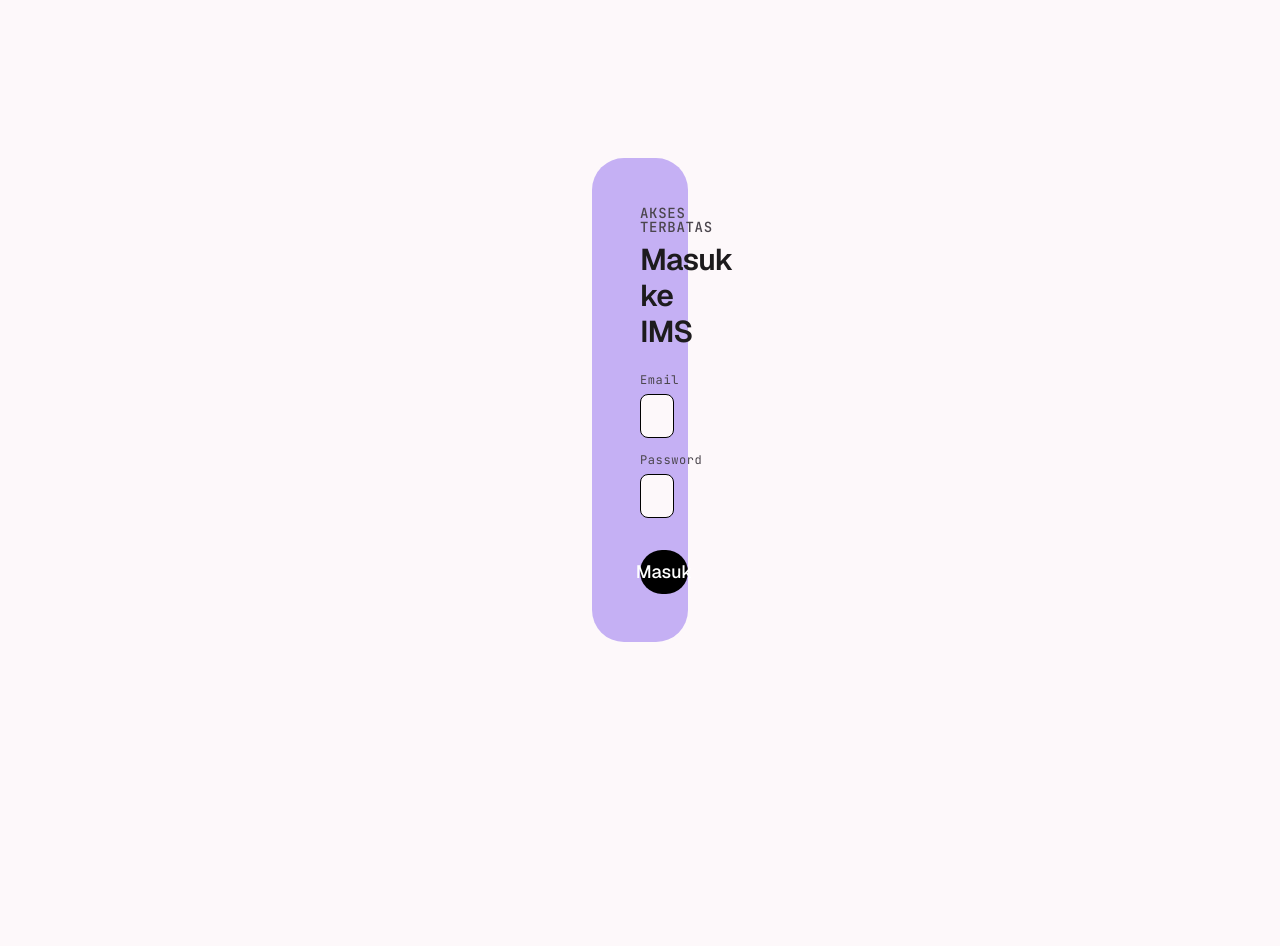
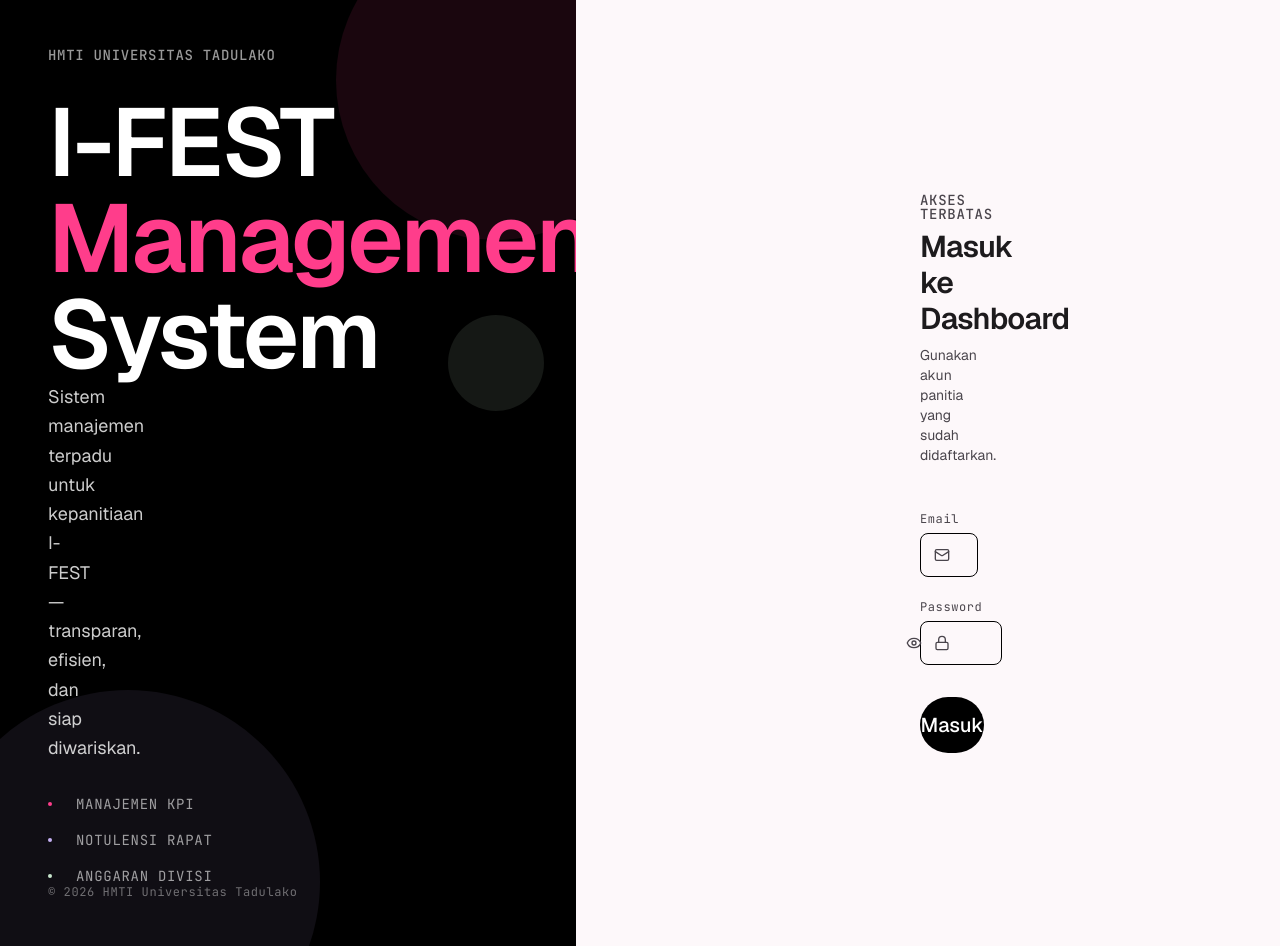
Before and after one commit to Dareean/ifest-management-system2, a Next.js app: page /login in a window 1280 px wide. Before the commit the page ends 800 px from the top, so only its background shows below. Built offline with nearby package versions, Linux system fonts and the light colour scheme.

Commit message:
redesign login page — split layout with brand panel + enhanced form

```diff
--- a/src/app/login/form.tsx
+++ b/src/app/login/form.tsx
@@ -4,12 +4,13 @@
 import { useRouter } from "next/navigation";
 import { Button } from "@/components/ui/button";
 import { Input } from "@/components/ui/input";
-import { ColorBlock } from "@/components/blocks/color-block";
+import { Mail, Lock, Eye, EyeOff, LogIn } from "lucide-react";
 import { createClient } from "@/lib/supabase/client";
 
 export function LoginForm() {
   const [email, setEmail] = useState("");
   const [password, setPassword] = useState("");
+  const [showPassword, setShowPassword] = useState(false);
   const [loading, setLoading] = useState(false);
   const [error, setError] = useState<string | null>(null);
   const router = useRouter();
@@ -36,53 +37,147 @@
   }
 
   return (
-    <div className="min-h-screen flex items-center justify-center px-4 sm:px-md">
-      <ColorBlock color="lilac" className="w-full max-w-sm sm:max-w-md">
-        <p className="eyebrow text-on-surface-variant mb-xs">Akses Terbatas</p>
-        <h2 className="text-3xl font-semibold tracking-tight mb-md">
-          Masuk ke IMS
+    <div className="min-h-screen flex flex-col md:flex-row bg-surface">
+      {/* Brand Panel — Desktop */}
+      <div className="hidden md:flex md:w-[45%] bg-primary text-on-primary flex-col justify-between p-xl relative overflow-hidden">
+        {/* Decorative circles */}
+        <div className="absolute -top-20 -right-20 size-80 rounded-full bg-accent-magenta/10" />
+        <div className="absolute -bottom-32 -left-16 size-96 rounded-full bg-block-lilac/8" />
+        <div className="absolute top-1/3 right-8 size-24 rounded-full bg-block-mint/10" />
+
+        <div className="relative z-10">
+          <p className="eyebrow text-on-primary/60 mb-lg">HMTI UNIVERSITAS TADULAKO</p>
+          <h1 className="text-6xl lg:text-7xl xl:text-8xl font-semibold tracking-tight leading-none">
+            I-FEST
+            <br />
+            <span className="text-accent-magenta">Management</span>
+            <br />
+            System
+          </h1>
+        </div>
+
+        <div className="relative z-10 flex flex-col gap-lg">
+          <p className="text-lg text-on-primary/80 leading-relaxed max-w-md">
+            Sistem manajemen terpadu untuk kepanitiaan I-FEST —
+            transparan, efisien, dan siap diwariskan.
+          </p>
+          <div className="flex flex-col gap-sm">
+            <div className="flex items-center gap-md">
+              <div className="size-1 rounded-full bg-accent-magenta" />
+              <span className="text-sm font-mono text-on-primary/60 tracking-wider uppercase">Manajemen KPI</span>
+            </div>
+            <div className="flex items-center gap-md">
+              <div className="size-1 rounded-full bg-block-lilac" />
+              <span className="text-sm font-mono text-on-primary/60 tracking-wider uppercase">Notulensi Rapat</span>
+            </div>
+            <div className="flex items-center gap-md">
+              <div className="size-1 rounded-full bg-block-mint" />
+              <span className="text-sm font-mono text-on-primary/60 tracking-wider uppercase">Anggaran Divisi</span>
+            </div>
+          </div>
+        </div>
+
+        <p className="relative z-10 caption text-on-primary/40">&copy; 2026 HMTI Universitas Tadulako</p>
+      </div>
+
+      {/* Mobile Brand Header */}
+      <div className="md:hidden bg-primary text-on-primary px-lg py-xl">
+        <p className="eyebrow text-on-primary/60 mb-sm">HMTI UNIVERSITAS TADULAKO</p>
+        <h1 className="text-4xl font-bold tracking-tight leading-none">
+          I-FEST
+          <span className="text-accent-magenta"> Management</span>
+          <br />
+          System
+        </h1>
+      </div>
+
+      {/* Form Panel */}
+      <div className="flex-1 flex items-center justify-center px-lg md:px-xl py-xl">
+        <div className="w-full max-w-sm flex flex-col gap-xl">
+          {/* Header */}
+          <div className="flex flex-col gap-xs">
+            <p className="eyebrow text-on-surface-variant">Akses Terbatas</p>
+            <h2 className="text-3xl font-semibold tracking-tight text-on-surface">
+              Masuk ke Dashboard
             </h2>
+            <p className="text-sm text-on-surface-variant font-sans">
+              Gunakan akun panitia yang sudah didaftarkan.
+            </p>
+          </div>
 
-        <form onSubmit={handleLogin} className="flex flex-col gap-sm">
+          {/* Error */}
+          {error && (
+            <div className="flex items-start gap-sm text-sm text-error bg-error-container rounded-xl p-md">
+              <LogIn className="size-4 mt-0.5 shrink-0" />
+              <span>{error}</span>
+            </div>
+          )}
+
+          {/* Form */}
+          <form onSubmit={handleLogin} className="flex flex-col gap-lg">
+            <div className="flex flex-col gap-md">
               <div>
                 <label htmlFor="email" className="caption block mb-xs text-on-surface-variant">
                   Email
                 </label>
+                <div className="relative">
+                  <Mail className="absolute left-3.5 top-1/2 -translate-y-1/2 size-4 text-on-surface-variant" />
                   <Input
                     id="email"
                     type="email"
-              placeholder="nama@hmti-untad.ac.id"
+                    placeholder="nama@ifest.com"
                     value={email}
                     onChange={(e) => setEmail(e.target.value)}
                     required
+                    className="pl-10"
                   />
+                </div>
               </div>
 
               <div>
                 <label htmlFor="password" className="caption block mb-xs text-on-surface-variant">
                   Password
                 </label>
+                <div className="relative">
+                  <Lock className="absolute left-3.5 top-1/2 -translate-y-1/2 size-4 text-on-surface-variant" />
                   <Input
                     id="password"
-              type="password"
+                    type={showPassword ? "text" : "password"}
                     placeholder="••••••••"
                     value={password}
                     onChange={(e) => setPassword(e.target.value)}
                     required
+                    className="pl-10 pr-10"
                   />
+                  <button
+                    type="button"
+                    onClick={() => setShowPassword(!showPassword)}
+                    className="absolute right-3.5 top-1/2 -translate-y-1/2 text-on-surface-variant hover:text-on-surface transition-colors"
+                    tabIndex={-1}
+                  >
+                    {showPassword ? <EyeOff className="size-4" /> : <Eye className="size-4" />}
+                  </button>
+                </div>
+              </div>
             </div>
 
-          {error && (
-            <p className="text-sm text-error bg-error-container rounded-md p-sm">
-              {error}
-            </p>
-          )}
-
-          <Button type="submit" disabled={loading} className="mt-sm">
+            <Button type="submit" disabled={loading} size="lg" className="w-full">
               {loading ? "Memproses..." : "Masuk"}
             </Button>
           </form>
-      </ColorBlock>
+
+          {/* Divider for desktop brand features (shown on mobile only) */}
+          <div className="md:hidden flex flex-col gap-sm pt-sm border-t border-outline-variant/40">
+            <p className="caption text-on-surface-variant">Fitur utama:</p>
+            <div className="flex flex-wrap gap-x-lg gap-y-xs">
+              <span className="text-xs font-mono text-on-surface-variant tracking-wider uppercase">KPI</span>
+              <span className="text-xs font-mono text-on-surface-variant tracking-wider uppercase">Rapat</span>
+              <span className="text-xs font-mono text-on-surface-variant tracking-wider uppercase">Anggaran</span>
+              <span className="text-xs font-mono text-on-surface-variant tracking-wider uppercase">Surat</span>
+            </div>
+          </div>
+        </div>
+      </div>
     </div>
   );
 }
```
Lines whose indentation alone changed are shown as unchanged.
